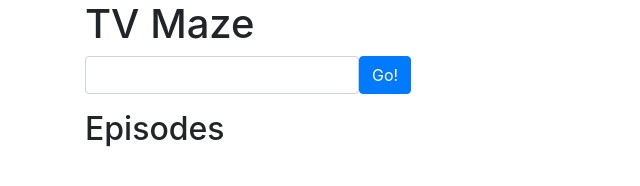
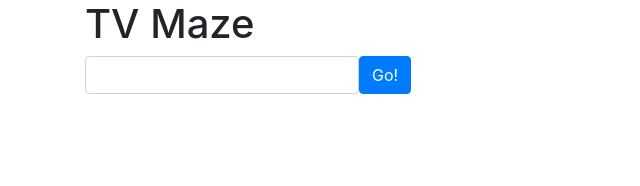
Before and after one commit to herfalerf/tvmaze, a plain HTML site: page tvmaze.html in a window 1280 px wide. Shown: the whole page, without its empty margins (0-640 px from the left). Drawn offline with nearby package versions, Linux system fonts and the light colour scheme.

Commit message:
fixed html issue

```diff
--- a/tvmaze.html
+++ b/tvmaze.html
@@ -18,7 +18,7 @@
 
       <div class="row mt-3" id="shows-list"></div>
 
-      <section id="episodes-area">
+      <section style="display: none" id="episodes-area">
         <h2>Episodes</h2>
         <ul id="episodes-list"></ul>
       </section>
```
